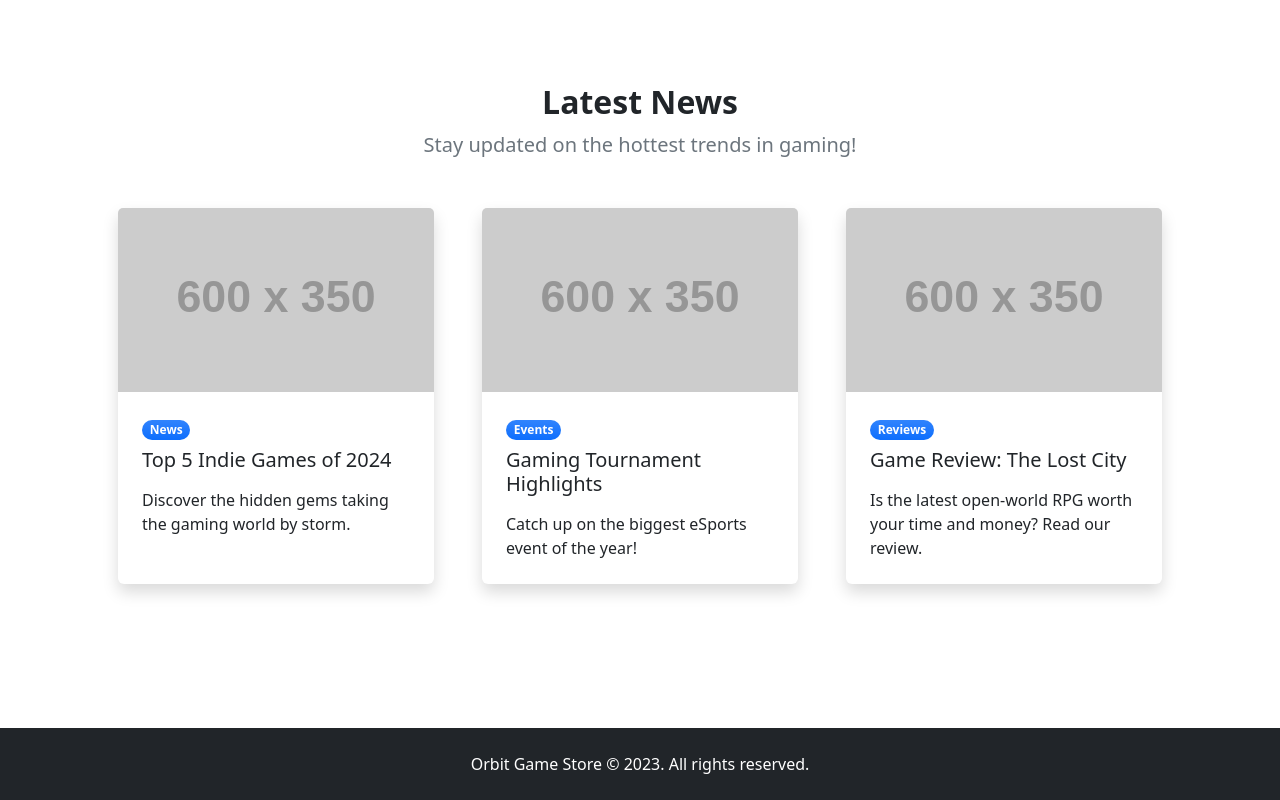
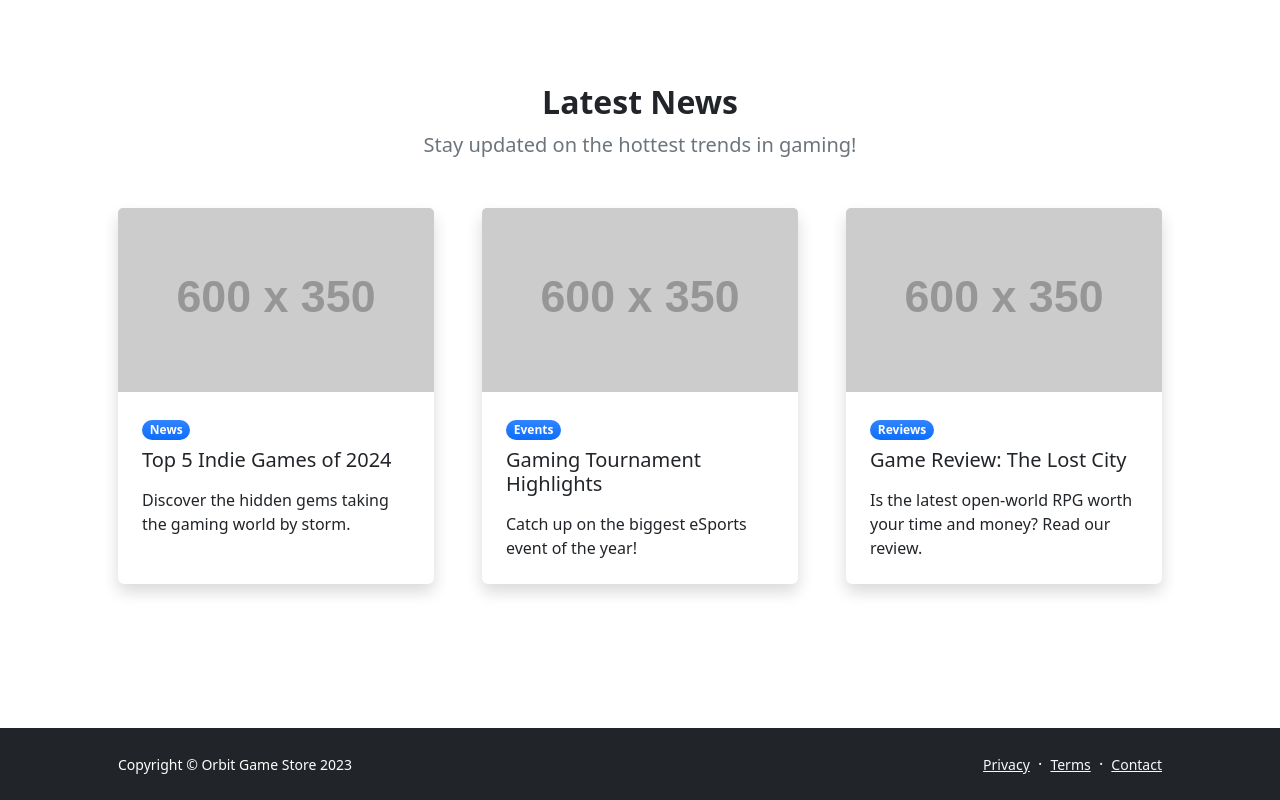
Before and after one commit to TarshanVicknesan/CP3402_Orbit_Game_Store, a plain HTML site: page index.html in a window 1280 px wide. Shown: the part 1424-2224 px from the top of the page. Drawn offline with nearby package versions, Linux system fonts and the light colour scheme; placeholder pictures from the web are drawn by us.

Commit message:
added footer to index.html

```diff
--- a/index.html
+++ b/index.html
@@ -161,11 +161,28 @@
                 </div>
             </section>
         </main>
-        <footer class="py-4 bg-dark">
-            <div class="container px-5"><p class="m-0 text-center text-white">Orbit Game Store © 2023. All rights reserved.</p></div>
-        </footer>
-        <!-- Bootstrap core JS-->
-        <script src="https://cdn.jsdelivr.net/npm/@popperjs/core@2.11.6/dist/umd/popper.min.js"></script>
-        <script src="https://cdn.jsdelivr.net/npm/bootstrap@5.1.0/dist/js/bootstrap.min.js"></script>
-    </body>
+    <!-- Footer-->
+    <footer class="bg-dark py-4 mt-auto">
+        <div class="container px-5">
+            <div class="row align-items-center justify-content-between flex-column flex-sm-row">
+                <div class="col-auto">
+                    <div class="small m-0 text-white">Copyright &copy; Orbit Game Store 2023</div>
+                </div>
+                <div class="col-auto">
+                    <a class="link-light small" href="#!">Privacy</a>
+                    <span class="text-white mx-1">&middot;</span>
+                    <a class="link-light small" href="#!">Terms</a>
+                    <span class="text-white mx-1">&middot;</span>
+                    <a class="link-light small" href="#!">Contact</a>
+                </div>
+            </div>
+        </div>
+    </footer>
+
+    <!-- Bootstrap core JS-->
+    <script src="https://cdn.jsdelivr.net/npm/bootstrap@5.1.3/dist/js/bootstrap.bundle.min.js"></script>
+    <!-- Core theme JS-->
+    <script src="js/scripts.js"></script>
+</body>
+
 </html>
```
